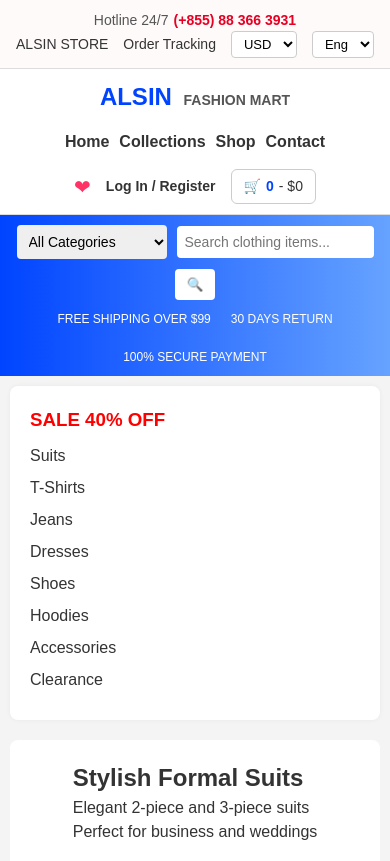
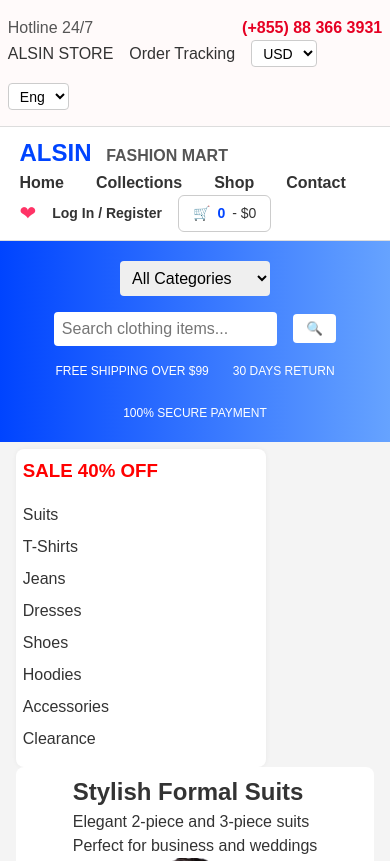
Before and after one commit to ALSIN-KH/ALSIN-FASHION, a plain HTML site: page index.html in a window 390 px wide. Shown: the top 861 px of the page. Drawn offline with Linux system fonts and the light colour scheme.

Commit message:
Update style.css

```diff
--- a/style.css
+++ b/style.css
@@ -18,8 +18,8 @@ body {
   justify-content: space-between;
   align-items: center;
   background: #fffafa;
-  padding: 8px 20px;
-  font-size: 14px;
+  padding: 1em 2% /* Using percentage for padding */;
+  font-size: 1rem;
   border-bottom: 1px solid #ddd;
   flex-wrap: wrap;
 }
@@ -30,14 +30,14 @@ body {
 
 .header-top strong {
   color: #e60023;
-  margin-left: 5px;
+  margin-left: 0.5em;
   font-weight: bold;
 }
 
 .header-top .top-links {
   display: flex;
   align-items: center;
-  gap: 15px;
+  gap: 1em;
   flex-wrap: wrap;
 }
 
@@ -53,11 +53,11 @@ body {
 }
 
 .header-top .top-links select {
-  padding: 4px 8px;
+  padding: 0.25em 0.5em;
   border: 1px solid #ccc;
   border-radius: 4px;
   background: white;
-  font-size: 13px;
+  font-size: 0.875rem;
 }
 
 /* Header */
@@ -65,35 +65,34 @@ header {
   display: flex;
   justify-content: space-between;
   align-items: center;
-  padding: 15px 20px;
+  padding: 2% 5%; /* Padding is now a percentage for better scaling */
   background: white;
   border-bottom: 1px solid #ddd;
   flex-wrap: wrap;
-  gap: 15px;
-  flex-direction: column; /* Stacking logo and nav */
+  gap: 2%;
 }
 
 .logo {
-  font-size: 24px;
+  font-size: 1.5rem;
   font-weight: bold;
   color: #0044ff;
 }
 
 .logo span {
-  font-size: 14px;
+  font-size: 1rem;
   color: #555;
-  margin-left: 5px;
+  margin-left: 0.5em;
 }
 
 /* Navigation */
 nav ul {
   display: flex;
-  gap: 20px;
+  gap: 2em;
   list-style: none;
   padding: 0;
   margin: 0;
   flex-wrap: wrap;
-  justify-content: center; /* Center items on small screens */
+  justify-content: center;
 }
 
 nav a {
@@ -111,12 +110,12 @@ nav a:hover {
 .user-section {
   display: flex;
   align-items: center;
-  gap: 15px;
+  gap: 1em;
   flex-wrap: wrap;
 }
 
 .user-section button {
-  font-size: 20px;
+  font-size: 1.25rem;
   color: #ff3366;
   background: transparent;
   border: none;
@@ -129,7 +128,7 @@ nav a:hover {
 }
 
 .user-section a {
-  font-size: 14px;
+  font-size: 0.875rem;
   color: #333;
   text-decoration: none;
   font-weight: bold;
@@ -141,14 +140,14 @@ nav a:hover {
 }
 
 .user-section .cart {
-  font-size: 14px;
+  font-size: 0.875rem;
   background: #fff;
-  padding: 6px 12px;
+  padding: 0.5em 1em;
   border: 1px solid #ccc;
   border-radius: 6px;
   display: flex;
   align-items: center;
-  gap: 5px;
+  gap: 0.5em;
 }
 
 .user-section .cart span {
@@ -161,24 +160,23 @@ nav a:hover {
   display: flex;
   flex-wrap: wrap;
   align-items: center;
-  padding: 10px 20px;
+  padding: 1.25em 2%;
   background: linear-gradient(to right, #0044ff, #66a3ff);
-
   color: white;
-  gap: 10px;
+  gap: 1em;
 }
 
 .search-bar select,
 .search-bar input {
-  padding: 8px;
-  font-size: 14px;
+  padding: 0.5em;
+  font-size: 1rem;
   border: none;
   border-radius: 4px;
   min-width: 150px;
 }
 
 .search-bar button {
-  padding: 8px 12px;
+  padding: 0.5em 1em;
   background: white;
   color: #0044ff;
   font-weight: bold;
@@ -190,8 +188,8 @@ nav a:hover {
 .promo {
   margin-left: auto;
   display: flex;
-  gap: 20px;
-  font-size: 12px;
+  gap: 2em;
+  font-size: 0.75rem;
   flex-wrap: wrap;
 }
 
@@ -199,22 +197,22 @@ nav a:hover {
 main {
   display: flex;
   flex-wrap: wrap;
-  padding: 20px;
-  gap: 20px;
+  padding: 2% 4%;
+  gap: 2%;
 }
 
 aside {
   flex: 1 1 200px;
   max-width: 250px;
   background: white;
-  padding: 20px;
+  padding: 2%;
   border-radius: 8px;
   box-shadow: 0 0 5px rgba(0,0,0,0.05);
 }
 
 aside h3 {
   color: red;
-  margin-bottom: 10px;
+  margin-bottom: 1em;
 }
 
 aside ul {
@@ -223,7 +221,7 @@ aside ul {
 }
 
 aside li {
-  margin: 8px 0;
+  margin: 0.5em 0;
   cursor: pointer;
   transition: color 0.2s ease;
 }
@@ -239,8 +237,8 @@ aside li:hover {
   flex-wrap: wrap;
   background: white;
   border-radius: 8px;
-  padding: 20px;
-  gap: 20px;
+  padding: 2%;
+  gap: 2%;
   align-items: center;
   justify-content: center;
 }
@@ -255,10 +253,10 @@ aside li:hover {
 .product-highlight {
   display: flex;
   flex-wrap: wrap;
-  gap: 20px;
-  padding: 20px;
+  gap: 2%;
+  padding: 2%;
   background: white;
-  margin-top: 20px;
+  margin-top: 2%;
   border-radius: 8px;
   justify-content: center;
 }
@@ -267,7 +265,7 @@ aside li:hover {
   flex: 1 1 200px;
   max-width: 220px;
   border: 1px solid #ddd;
-  padding: 10px;
+  padding: 1em;
   border-radius: 8px;
   background: #fff;
   text-align: center;
@@ -284,17 +282,17 @@ aside li:hover {
   height: 150px;
   object-fit: cover;
   border-radius: 6px;
-  margin-bottom: 10px;
+  margin-bottom: 1em;
 }
 
 .card h4 {
-  font-size: 15px;
-  margin-bottom: 5px;
+  font-size: 1rem;
+  margin-bottom: 0.5em;
 }
 
 .card p {
-  font-size: 14px;
-  margin: 5px 0;
+  font-size: 0.875rem;
+  margin: 0.5em 0;
 }
 
 .price {
@@ -305,17 +303,17 @@ aside li:hover {
 .old-price {
   text-decoration: line-through;
   color: #aaa;
-  margin-left: 5px;
+  margin-left: 0.5em;
 }
 
 .badge {
   background: green;
   color: white;
-  padding: 2px 6px;
-  font-size: 12px;
+  padding: 0.2em 0.5em;
+  font-size: 0.75rem;
   border-radius: 4px;
   display: inline-block;
-  margin-bottom: 5px;
+  margin-bottom: 0.5em;
 }
 
 .badge.new {
@@ -323,23 +321,32 @@ aside li:hover {
 }
 
 .tags {
-  font-size: 12px;
+  font-size: 0.75rem;
   color: green;
-  margin-top: 5px;
+  margin-top: 0.5em;
 }
 
 /* Footer */
 footer {
   background: linear-gradient(to right, #0044ff, #66a3ff);
-
   color: white;
   text-align: center;
-  padding: 20px;
-  margin-top: 40px;
-  font-size: 14px;
+  padding: 2% 5%;
+  margin-top: 2%;
+  font-size: 1rem;
 }
 
 /* Responsive Media Queries */
+@media (max-width: 1024px) {
+  main {
+    flex-direction: column; /* Stack main content vertically for smaller screens */
+  }
+
+  .card {
+    max-width: 45%;
+  }
+}
+
 @media (max-width: 768px) {
   nav ul {
     justify-content: center;
@@ -356,36 +363,4 @@ footer {
 
   aside {
     flex: 1 1 100%;
-    max-width: 100%;
-  }
-
-  .card {
-    max-width: 45%;
-  }
-}
-
-@media (max-width: 480px) {
-  .card {
-    max-width: 100%;
-  }
-
-  header, .header-top, .search-bar {
-    padding: 10px;
-    justify-content: center;
-  }
-
-  .logo {
-    text-align: center;
-    width: 100%;
-  }
-
-  nav ul {
-    gap: 10px;
-  }
-
-  main {
-    flex-direction: column; /* Stack main layout for mobile */
-    padding: 10px;
-  }
-
-  .
+    max-width:
```
